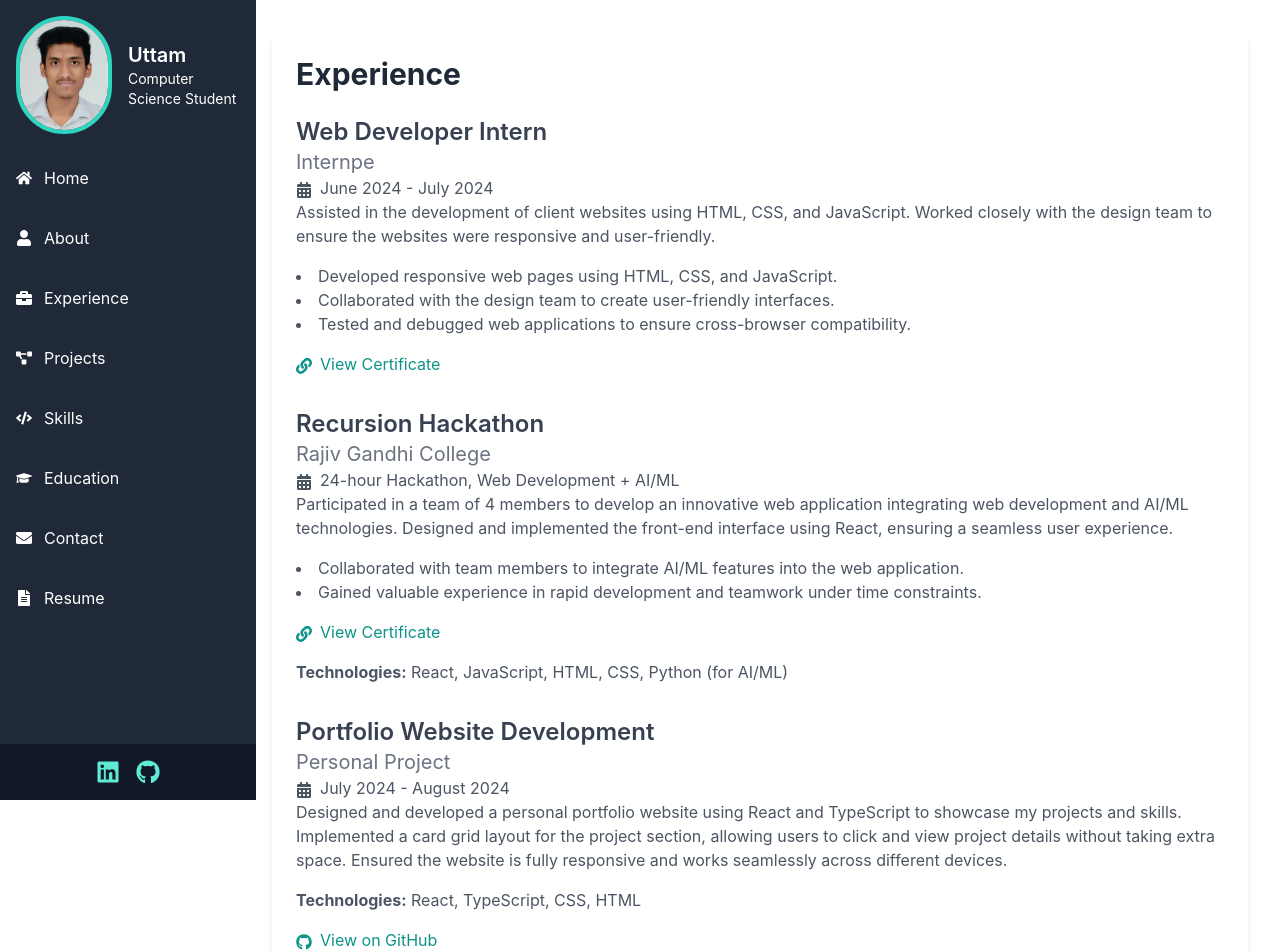
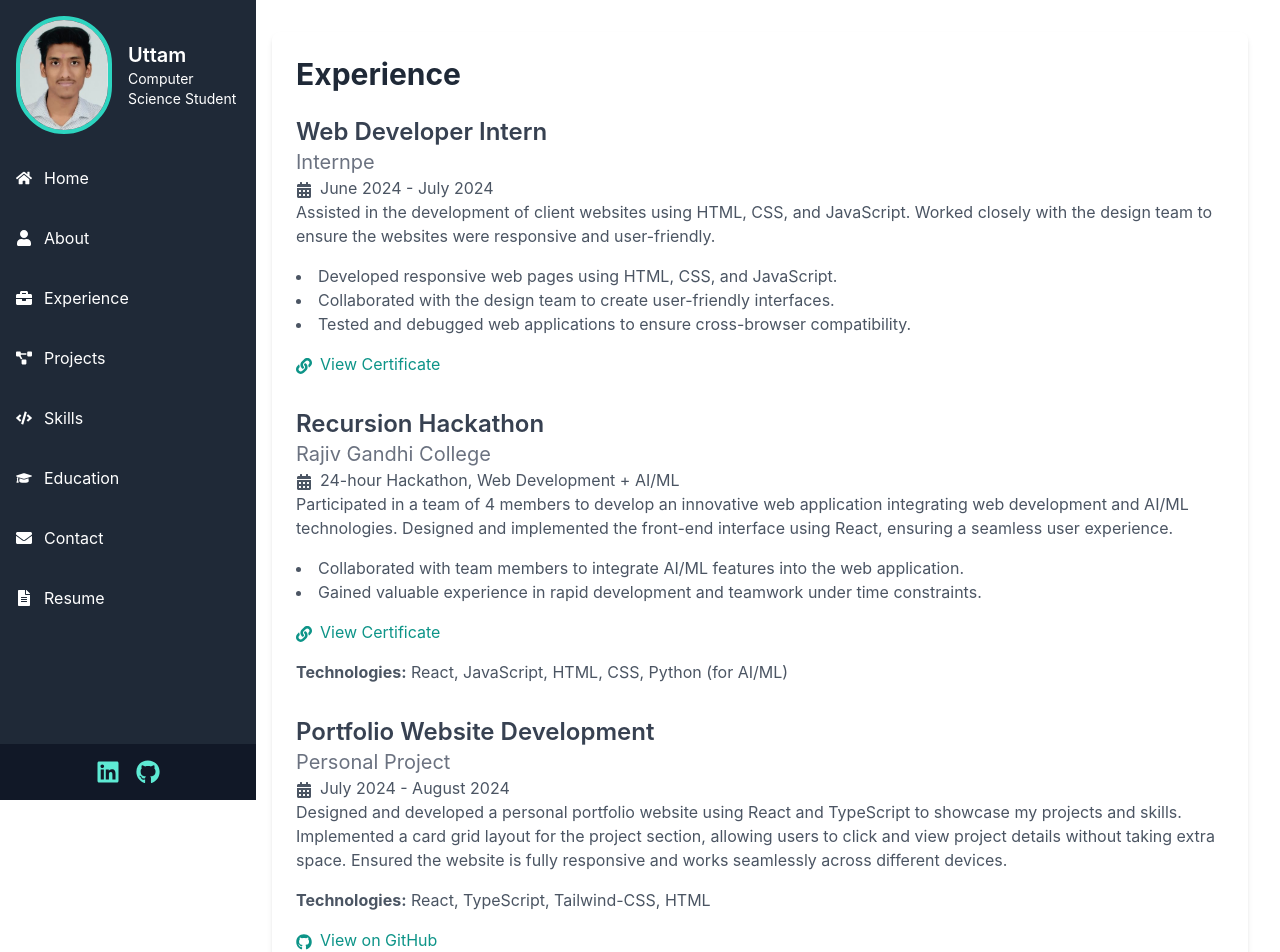
Before and after one commit to Uttam1910/stellar-portfolio-react, a React (Create React App) app: page /experience in a window 1280 px wide. Shown: the top 952 px of the page. Built offline with nearby package versions, Linux system fonts and the light colour scheme.

Commit message:
updated mistakes

```diff
--- a/src/pages/Experience.tsx
+++ b/src/pages/Experience.tsx
@@ -46,7 +46,7 @@ const Experience: React.FC = () => {
           <h3 className="text-xl text-gray-500">Personal Project</h3>
           <p className="text-gray-600"><FaCalendarAlt className="inline-block mr-2" />July 2024 - August 2024</p>
           <p className="text-gray-600">Designed and developed a personal portfolio website using React and TypeScript to showcase my projects and skills. Implemented a card grid layout for the project section, allowing users to click and view project details without taking extra space. Ensured the website is fully responsive and works seamlessly across different devices.</p>
-          <p className="text-gray-600 mt-4"><strong>Technologies:</strong> React, TypeScript, CSS, HTML</p>
+          <p className="text-gray-600 mt-4"><strong>Technologies:</strong> React, TypeScript, Tailwind-CSS, HTML</p>
           <p className="text-gray-600 mt-4">
             <a href="https://github.com/Uttam1910/stellar-portfolio-react" target="_blank" rel="noopener noreferrer" className="text-teal-600 hover:text-teal-800">
               <FaGithub className="inline-block mr-2" />View on GitHub
```
